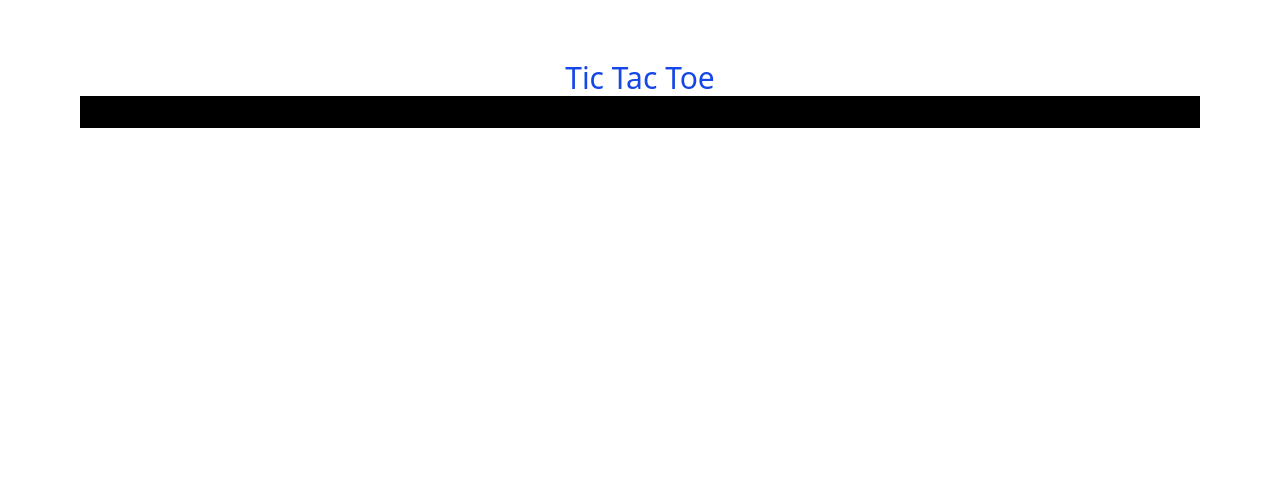
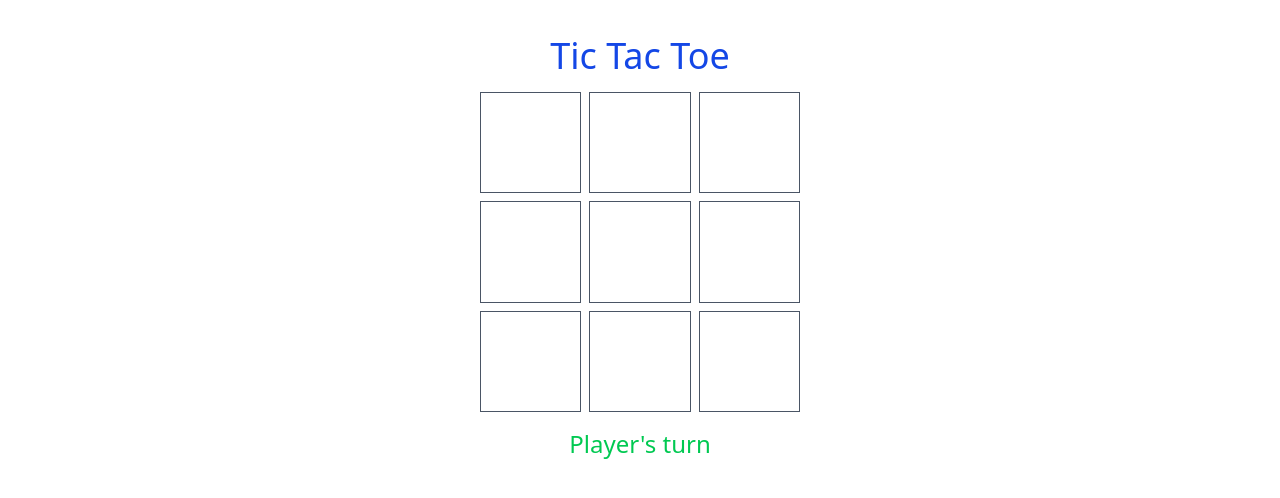
Before and after one commit to officialOmStha/Game, a React (Vite) app: page / in a window 1280 px wide. Shown: the top 498 px of the page. Built offline with nearby package versions, Linux system fonts and the light colour scheme.

Commit message:
made a functional tic tac toe game. with integrated bot which is not very intelligent.

```diff
--- a/src/components/Board.jsx
+++ b/src/components/Board.jsx
@@ -1,17 +1,133 @@
-import { useState} from 'react'
+import { useState, useEffect } from "react";
 
 const Board = () => {
+  const [box, setBox] = useState(Array(9).fill(""));
+  const [turn, setTurn] = useState(true);
+  const [running, setRunning] = useState(true);
+  const [winner, setWinner] = useState(null);
+  const [wcombo, setWcombo] = useState([]);
+
+  const wins = [
+    [0, 1, 2],
+    [3, 4, 5],
+    [6, 7, 8],
+    [0, 3, 6],
+    [1, 4, 7],
+    [2, 5, 8],
+    [0, 4, 8],
+    [2, 4, 6],
+  ];
+
+  const handleReset = () =>{
+    setBox(Array(9).fill(""));
+    setTurn(true);
+    setRunning(true);
+    setWinner(null);
+    setWcombo([]);
+  }
+
+  const handleClick = (index) => {
+    if (!running) return;
+    if (!turn) return;
+    if (box[index] !== "") return;
+
+    const newBox = [...box];
+    newBox[index] = "X";
+    setBox(newBox);
+    setTurn(false);
+  };
+
+  const checkwinner = (board) => {
+    for (let combo of wins) {
+      const [a, b, c] = combo;
+      if (board[a] && board[a] === board[b] && board[a] === board[c]) {
+        setWcombo(combo)
+        return board[a];
+      }
+    }
+    return null;
+  };
+
+  useEffect(() => {
+    if (!turn && running) {
+      const timer = setTimeout(() => {
+        const empIdx = box
+          .map((val, idx) => (val === "" ? idx : null))
+          .filter((idx) => idx !== null);
+
+        if (empIdx.length === 0) return;
+
+        const botNum = empIdx[Math.floor(Math.random() * empIdx.length)];
+
+        const newBox = [...box];
+        newBox[botNum] = "O";
+        setBox(newBox);
+        setTurn(true);
+      }, 1000);
+
+      return () => clearTimeout(timer);
+    }
+  }, [turn, box, running]);
+
+  useEffect(() => {
+    const win = checkwinner(box);
+
+    if (win) {
+      setRunning(false);
+      setWinner(win);
+      return;
+    }
+
+    if (box.every((cell) => cell !== "")) {
+      setRunning(false);
+      setWinner("Draw");
+    }
+  }, [box]);
+
   return (
-    <section
-    className='w-full h-full md:px-20 md:py-15 p-4'
-    >
-        <h1
-        className='text-3xl text-blue-700 text-center'
-        >Tic Tac Toe</h1>
-    <div className='w-full min-h-full bg-black p-4 flex'>
-    </div>
+    <section className="w-full h-full md:px-20 md:py-5 p-4">
+      <h1 className="text-4xl text-blue-700 text-center p-4">Tic Tac Toe</h1>
+
+      <div className="grid grid-cols-3 gap-2 max-w-xs mx-auto">
+        {box.map((val, index) => (
+          <div
+            key={index}
+            className={`aspect-square
+    border border-gray-600
+    flex items-center justify-center
+    text-4xl font-bold
+    cursor-pointer
+    select-none
+    ${wcombo.includes(index) ? "bg-green-300" : running ? "hover:bg-gray-200" : "bg-gray-100 cursor-not-allowed"}
+  `}
+            onClick={() => handleClick(index)}
+          >
+            {val}
+          </div>
+        ))}
+      </div>
+      <div className="text-center text-2xl px-2 py-4 flex flex-col items-center gap-4">
+        {winner === "X" && (
+          <span className="text-green-600">🎉 Player Wins!</span>
+        )}
+        {winner === "O" && <span className="text-red-600">🤖 Bot Wins!</span>}
+        {winner === "Draw" && (
+          <span className="text-yellow-600">🤝 It's a Draw!</span>
+        )}
+        {!winner &&
+          (turn ? (
+            <span className="text-green-500">Player's turn</span>
+          ) : (
+            <span className="text-red-500">Bot's turn, Thinking...</span>
+          ))}
+
+        {winner && <button
+        className="w-25 px-4 text-white border-2 rounded-3xl border-gray-600 bg-green-600 hover:bg-gray-500 hover:border-green-500"
+        onClick={handleReset}
+        >Reset</button>}
+      </div>
     </section>
-  )
-}
+  );
+};
 
-export default Board
+export default Board;
```
